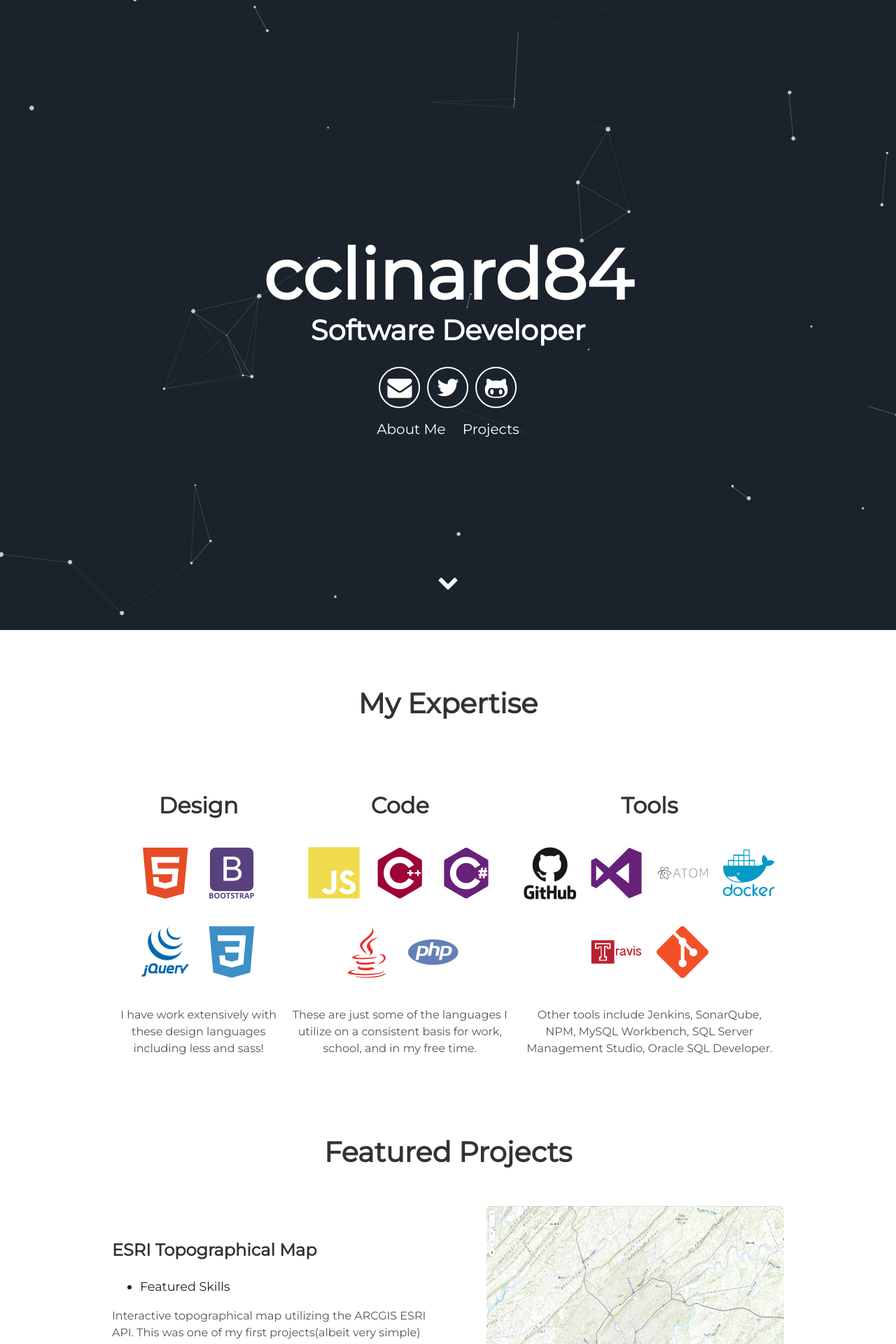
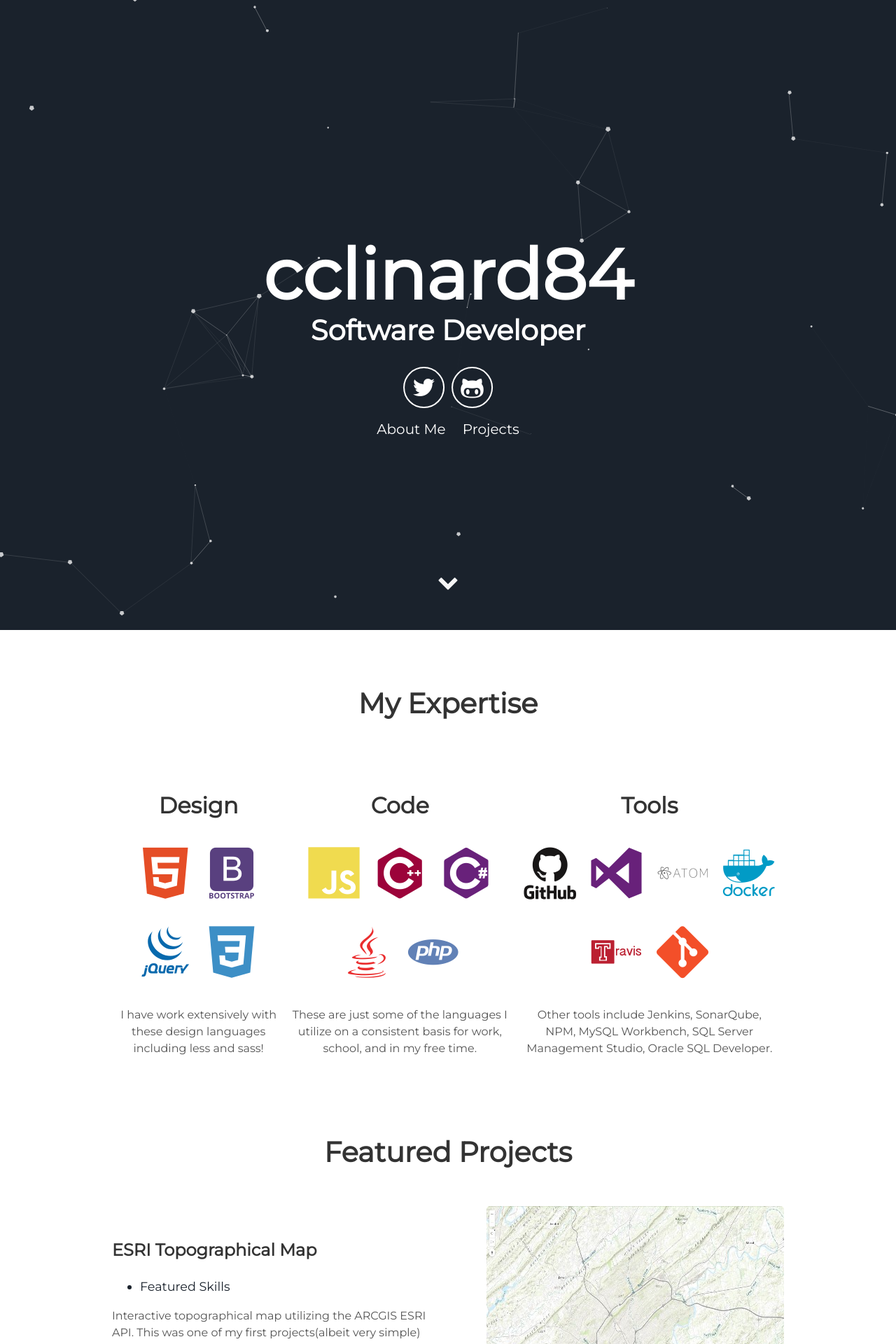
Before and after one commit to cclinard84-zz/cclinard84.github.io, a Jekyll site: the page built from index.md, in a window 1280 px wide. Shown: the top 1920 px of the page at 70% size. Built offline with Jekyll 4.4.1, drawn with Linux system fonts in a browser that asks for light colours.

Commit message:
fix: Removed email icon

```diff
--- a/_includes/header.html
+++ b/_includes/header.html
@@ -5,7 +5,6 @@
         <span class="site-description">{{site.user_title}}</span>
       </h1>
       <div class="header-icons">
-        <a aria-label="Send email" href="cclinard84@gmail.com"><i class="icon fa fa-envelope"></i></a>
         <a aria-label="My Twitter" target="_blank" href="https://twitter.com/CMattClinard"><i class="icon fa fa-twitter" aria-hidden="true"></i></a>
         <a aria-label="My Github" target="_blank" href="https://github.com/cclinard84"><i class="icon fa fa-github-alt" aria-hidden="true"></i></a>
       </div>
```
